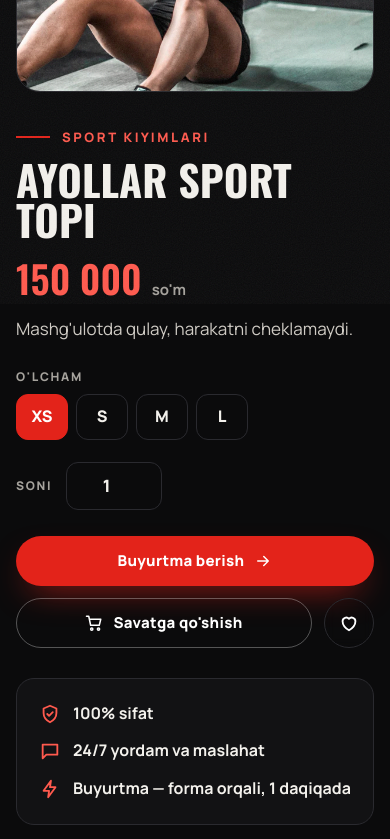
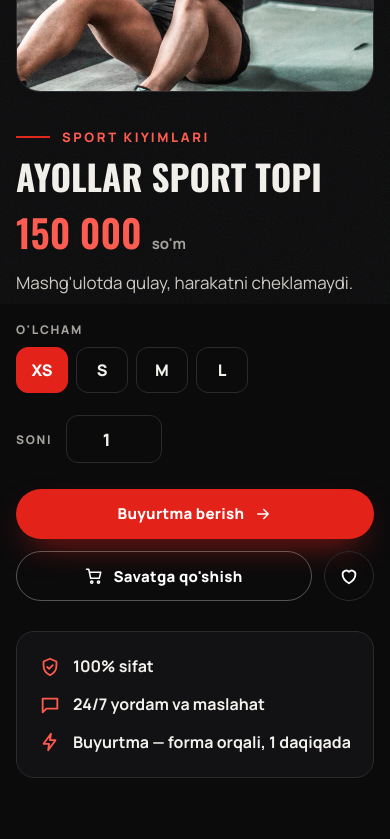
Before and after one commit to azimKurbanov/sport-shop, a plain HTML site: page mahsulot-top.html in a window 390 px wide. Shown: the part 540-1379 px from the top of the page. Drawn offline with nearby package versions, Linux system fonts and the light colour scheme.

Commit message:
Telefonda RU mahsulot sarlavhasi ekrandan chiqmasin

```diff
--- a/css/style.css
+++ b/css/style.css
@@ -1447,3 +1447,10 @@ tbody td.oz { color: var(--red-hi); font-family: var(--display); font-size: 24px
   *::before,
   *::after { animation: none !important; transition: none !important; }
 }
+
+
+/* Telefon: uzun so'z (masalan, RU «ПРОФЕССИОНАЛЬНЫЕ») sahifani kengaytirmasin */
+@media (max-width: 520px) {
+  .pr-info { min-width: 0; }
+  .pr-info h1 { font-size: clamp(30px, 9vw, 42px); overflow-wrap: anywhere; }
+}
```
